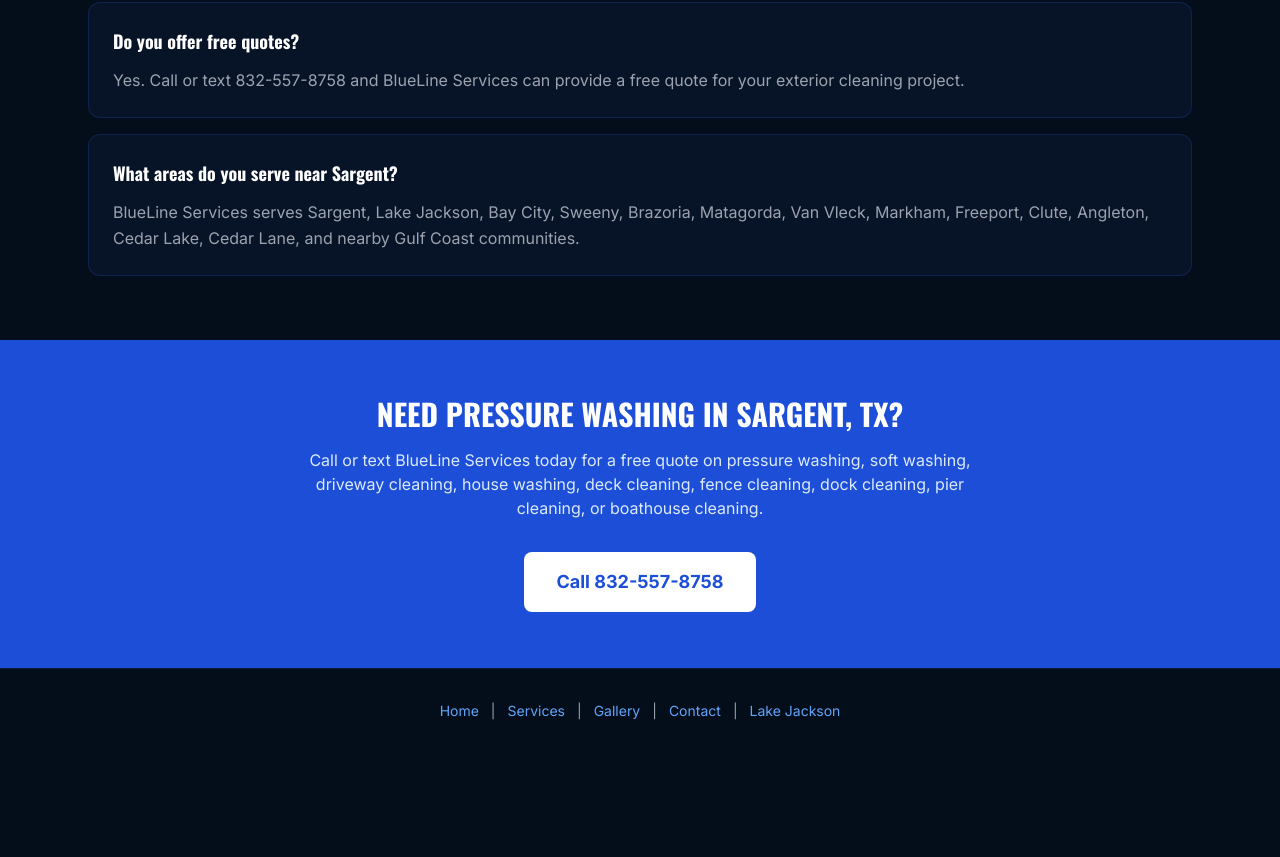
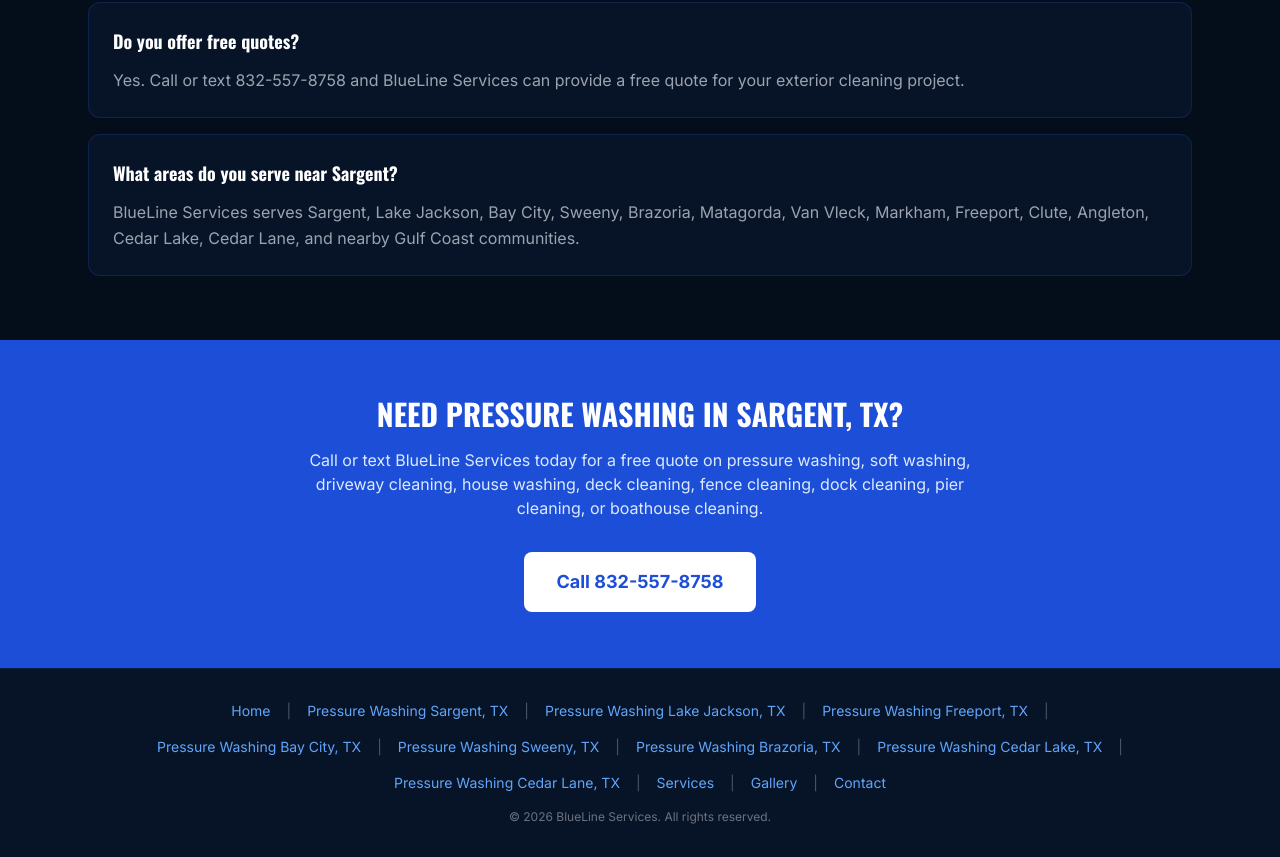
Before and after one commit to JDFerguson1989/blueline-services, a Next.js app: page /pressure-washing-sargent-tx in a window 1280 px wide. Shown: the part 3427-4284 px from the top of the page. Before the commit the page ends 4180 px from the top, so only its background shows below. Built offline with nearby package versions, Linux system fonts and the light colour scheme.

Commit message:
Fix technical SEO cleanup pack 1: Sargent FAQ schema, Bay City duplicate fix, footer links on Sargent/Lake Jackson/Freeport/Bay City, homepage OG broadening

```diff
--- a/app/layout.tsx
+++ b/app/layout.tsx
@@ -8,13 +8,13 @@
 export const metadata: Metadata = {
   title: 'BlueLine Services | Pressure Washing & Soft Washing | 832-557-8758',
   description:
-    'BlueLine Services provides professional pressure washing and soft washing in Sargent, TX. We clean beach houses, driveways, roofs, docks, piers, and coastal properties. Free quotes available.',
+    'BlueLine Services provides professional pressure washing and soft washing across Sargent, Lake Jackson, Freeport, Bay City, Sweeny, Brazoria, Cedar Lake, Cedar Lane, and nearby Gulf Coast Texas areas. We clean homes, driveways, roofs, decks, fences, docks, piers, and boathouses. Free quotes available. Call 832-557-8758.',
   keywords:
     'pressure washing Sargent TX, soft washing Sargent TX, house washing Sargent TX, roof cleaning Sargent TX, driveway cleaning Sargent TX, deck cleaning Sargent TX, dock cleaning Sargent TX, pier cleaning Sargent TX, boat house cleaning Sargent TX, gutter cleaning Sargent TX, trash can cleaning Sargent TX, beach house cleaning Sargent TX, exterior cleaning Sargent TX, pressure washing Lake Jackson TX, pressure washing Bay City TX, pressure washing Brazoria TX, pressure washing near me, soft washing near me, coastal pressure washing Texas',
 
   openGraph: {
     title: 'BlueLine Services',
-    description: 'Coastal Pressure Washing & Exterior Cleaning in Sargent, TX',
+    description: 'BlueLine Services | Professional Pressure Washing and Soft Washing | Sargent, Lake Jackson, Freeport, Bay City, Sweeny, Brazoria, Cedar Lake, Cedar Lane, TX | Free Quotes',
     url: 'https://www.bluelineproservices.com',
     siteName: 'BlueLine Services',
     images: [
@@ -31,7 +31,7 @@
   twitter: {
     card: 'summary_large_image',
     title: 'BlueLine Services',
-    description: 'Coastal Pressure Washing & Exterior Cleaning in Sargent, TX',
+    description: 'BlueLine Services | Professional Pressure Washing and Soft Washing | Sargent, Lake Jackson, Freeport, Bay City, Sweeny, Brazoria, Cedar Lake, Cedar Lane, TX | Free Quotes',
     images: ['https://www.bluelineproservices.com/OGimage.png'],
   },
 };
--- a/app/pressure-washing-bay-city-tx/page.tsx
+++ b/app/pressure-washing-bay-city-tx/page.tsx
@@ -277,8 +277,8 @@
           <div className="grid grid-cols-2 md:grid-cols-3 gap-3 text-gray-300">
             {[
               'Bay City, TX', 'Clute, TX', 'Richwood, TX',
-              'Richwood, TX', 'Angleton, TX', 'Brazoria, TX',
-              'Sweeny, TX', 'Bay City, TX', 'Sargent, TX',
+              'Angleton, TX', 'Brazoria, TX',
+              'Sweeny, TX', 'Sargent, TX',
               'Matagorda, TX', 'Van Vleck, TX', 'Markham, TX',
               'Cedar Lake, TX', 'Cedar Lane, TX',
             ].map((city) => (
@@ -336,9 +336,20 @@
             <a href="/" className="text-blue-400 hover:text-white transition-colors">Home</a>
             <span className="text-gray-600">|</span>
             <a href="/pressure-washing-sargent-tx" className="text-blue-400 hover:text-white transition-colors">Pressure Washing Sargent, TX</a>
-            <span className="text-gray-600">|</span>            <a href="/pressure-washing-lake-jackson-tx" className="text-blue-400 hover:text-white transition-colors">Pressure Washing Lake Jackson, TX</a>            <span className="text-gray-600">|</span>
+            <span className="text-gray-600">|</span>
+            <a href="/pressure-washing-lake-jackson-tx" className="text-blue-400 hover:text-white transition-colors">Pressure Washing Lake Jackson, TX</a>
+            <span className="text-gray-600">|</span>
+            <a href="/pressure-washing-freeport-tx" className="text-blue-400 hover:text-white transition-colors">Pressure Washing Freeport, TX</a>
             <span className="text-gray-600">|</span>
             <a href="/pressure-washing-bay-city-tx" className="text-blue-400 hover:text-white transition-colors">Pressure Washing Bay City, TX</a>
+            <span className="text-gray-600">|</span>
+            <a href="/pressure-washing-sweeny-tx" className="text-blue-400 hover:text-white transition-colors">Pressure Washing Sweeny, TX</a>
+            <span className="text-gray-600">|</span>
+            <a href="/pressure-washing-brazoria-tx" className="text-blue-400 hover:text-white transition-colors">Pressure Washing Brazoria, TX</a>
+            <span className="text-gray-600">|</span>
+            <a href="/pressure-washing-cedar-lake-tx" className="text-blue-400 hover:text-white transition-colors">Pressure Washing Cedar Lake, TX</a>
+            <span className="text-gray-600">|</span>
+            <a href="/pressure-washing-cedar-lane-tx" className="text-blue-400 hover:text-white transition-colors">Pressure Washing Cedar Lane, TX</a>
             <span className="text-gray-600">|</span>
             <a href="/#services" className="text-blue-400 hover:text-white transition-colors">Services</a>
             <span className="text-gray-600">|</span>
@@ -351,6 +362,7 @@
           </p>
         </div>
       </section>
+
     </main>
   );
 }
--- a/app/pressure-washing-freeport-tx/page.tsx
+++ b/app/pressure-washing-freeport-tx/page.tsx
@@ -336,9 +336,20 @@
             <a href="/" className="text-blue-400 hover:text-white transition-colors">Home</a>
             <span className="text-gray-600">|</span>
             <a href="/pressure-washing-sargent-tx" className="text-blue-400 hover:text-white transition-colors">Pressure Washing Sargent, TX</a>
-            <span className="text-gray-600">|</span>            <a href="/pressure-washing-lake-jackson-tx" className="text-blue-400 hover:text-white transition-colors">Pressure Washing Lake Jackson, TX</a>            <span className="text-gray-600">|</span>
+            <span className="text-gray-600">|</span>
+            <a href="/pressure-washing-lake-jackson-tx" className="text-blue-400 hover:text-white transition-colors">Pressure Washing Lake Jackson, TX</a>
             <span className="text-gray-600">|</span>
             <a href="/pressure-washing-freeport-tx" className="text-blue-400 hover:text-white transition-colors">Pressure Washing Freeport, TX</a>
+            <span className="text-gray-600">|</span>
+            <a href="/pressure-washing-bay-city-tx" className="text-blue-400 hover:text-white transition-colors">Pressure Washing Bay City, TX</a>
+            <span className="text-gray-600">|</span>
+            <a href="/pressure-washing-sweeny-tx" className="text-blue-400 hover:text-white transition-colors">Pressure Washing Sweeny, TX</a>
+            <span className="text-gray-600">|</span>
+            <a href="/pressure-washing-brazoria-tx" className="text-blue-400 hover:text-white transition-colors">Pressure Washing Brazoria, TX</a>
+            <span className="text-gray-600">|</span>
+            <a href="/pressure-washing-cedar-lake-tx" className="text-blue-400 hover:text-white transition-colors">Pressure Washing Cedar Lake, TX</a>
+            <span className="text-gray-600">|</span>
+            <a href="/pressure-washing-cedar-lane-tx" className="text-blue-400 hover:text-white transition-colors">Pressure Washing Cedar Lane, TX</a>
             <span className="text-gray-600">|</span>
             <a href="/#services" className="text-blue-400 hover:text-white transition-colors">Services</a>
             <span className="text-gray-600">|</span>
@@ -351,6 +362,7 @@
           </p>
         </div>
       </section>
+
     </main>
   );
 }
--- a/app/pressure-washing-lake-jackson-tx/page.tsx
+++ b/app/pressure-washing-lake-jackson-tx/page.tsx
@@ -339,6 +339,18 @@
             <span className="text-gray-600">|</span>
             <a href="/pressure-washing-lake-jackson-tx" className="text-blue-400 hover:text-white transition-colors">Pressure Washing Lake Jackson, TX</a>
             <span className="text-gray-600">|</span>
+            <a href="/pressure-washing-freeport-tx" className="text-blue-400 hover:text-white transition-colors">Pressure Washing Freeport, TX</a>
+            <span className="text-gray-600">|</span>
+            <a href="/pressure-washing-bay-city-tx" className="text-blue-400 hover:text-white transition-colors">Pressure Washing Bay City, TX</a>
+            <span className="text-gray-600">|</span>
+            <a href="/pressure-washing-sweeny-tx" className="text-blue-400 hover:text-white transition-colors">Pressure Washing Sweeny, TX</a>
+            <span className="text-gray-600">|</span>
+            <a href="/pressure-washing-brazoria-tx" className="text-blue-400 hover:text-white transition-colors">Pressure Washing Brazoria, TX</a>
+            <span className="text-gray-600">|</span>
+            <a href="/pressure-washing-cedar-lake-tx" className="text-blue-400 hover:text-white transition-colors">Pressure Washing Cedar Lake, TX</a>
+            <span className="text-gray-600">|</span>
+            <a href="/pressure-washing-cedar-lane-tx" className="text-blue-400 hover:text-white transition-colors">Pressure Washing Cedar Lane, TX</a>
+            <span className="text-gray-600">|</span>
             <a href="/#services" className="text-blue-400 hover:text-white transition-colors">Services</a>
             <span className="text-gray-600">|</span>
             <a href="/#gallery" className="text-blue-400 hover:text-white transition-colors">Gallery</a>
@@ -350,6 +362,7 @@
           </p>
         </div>
       </section>
+
     </main>
   );
 }
--- a/app/pressure-washing-sargent-tx/page.tsx
+++ b/app/pressure-washing-sargent-tx/page.tsx
@@ -268,17 +268,59 @@
         </a>
       </section>
 
-      <section className="border-t border-blue-900/30 bg-[#040d1a] px-6 py-8 text-center text-sm text-gray-400">
-        <a href="/" className="text-blue-400 hover:text-white">Home</a>
-        <span className="mx-3">|</span>
-        <a href="/#services" className="text-blue-400 hover:text-white">Services</a>
-        <span className="mx-3">|</span>
-        <a href="/#gallery" className="text-blue-400 hover:text-white">Gallery</a>
-        <span className="mx-3">|</span>
-        <a href="/#contact" className="text-blue-400 hover:text-white">Contact</a>
-        <span className="mx-3">|</span>
-        <a href="/pressure-washing-lake-jackson-tx" className="text-blue-400 hover:text-white">Lake Jackson</a>
+      {/* FAQPage JSON-LD */}
+      <script
+        type="application/ld+json"
+        dangerouslySetInnerHTML={{
+          __html: JSON.stringify({
+            '@context': 'https://schema.org',
+            '@type': 'FAQPage',
+            mainEntity: faqs.map(([q, a]) => ({
+              '@type': 'Question',
+              name: q,
+              acceptedAnswer: {
+                '@type': 'Answer',
+                text: a,
+              },
+            })),
+          }),
+        }}
+      />
+
+      {/* Internal Links & Footer */}
+      <section className="bg-navy-800 border-t border-blue-900/30 py-8">
+        <div className="max-w-5xl mx-auto px-6 text-center space-y-4">
+          <div className="flex flex-wrap justify-center gap-4 text-sm">
+            <a href="/" className="text-blue-400 hover:text-white transition-colors">Home</a>
+            <span className="text-gray-600">|</span>
+            <a href="/pressure-washing-sargent-tx" className="text-blue-400 hover:text-white transition-colors">Pressure Washing Sargent, TX</a>
+            <span className="text-gray-600">|</span>
+            <a href="/pressure-washing-lake-jackson-tx" className="text-blue-400 hover:text-white transition-colors">Pressure Washing Lake Jackson, TX</a>
+            <span className="text-gray-600">|</span>
+            <a href="/pressure-washing-freeport-tx" className="text-blue-400 hover:text-white transition-colors">Pressure Washing Freeport, TX</a>
+            <span className="text-gray-600">|</span>
+            <a href="/pressure-washing-bay-city-tx" className="text-blue-400 hover:text-white transition-colors">Pressure Washing Bay City, TX</a>
+            <span className="text-gray-600">|</span>
+            <a href="/pressure-washing-sweeny-tx" className="text-blue-400 hover:text-white transition-colors">Pressure Washing Sweeny, TX</a>
+            <span className="text-gray-600">|</span>
+            <a href="/pressure-washing-brazoria-tx" className="text-blue-400 hover:text-white transition-colors">Pressure Washing Brazoria, TX</a>
+            <span className="text-gray-600">|</span>
+            <a href="/pressure-washing-cedar-lake-tx" className="text-blue-400 hover:text-white transition-colors">Pressure Washing Cedar Lake, TX</a>
+            <span className="text-gray-600">|</span>
+            <a href="/pressure-washing-cedar-lane-tx" className="text-blue-400 hover:text-white transition-colors">Pressure Washing Cedar Lane, TX</a>
+            <span className="text-gray-600">|</span>
+            <a href="/#services" className="text-blue-400 hover:text-white transition-colors">Services</a>
+            <span className="text-gray-600">|</span>
+            <a href="/#gallery" className="text-blue-400 hover:text-white transition-colors">Gallery</a>
+            <span className="text-gray-600">|</span>
+            <a href="/#contact" className="text-blue-400 hover:text-white transition-colors">Contact</a>
+          </div>
+          <p className="text-gray-500 text-xs">
+            &copy; {new Date().getFullYear()} BlueLine Services. All rights reserved.
+          </p>
+        </div>
       </section>
+
     </main>
   );
 }
```
